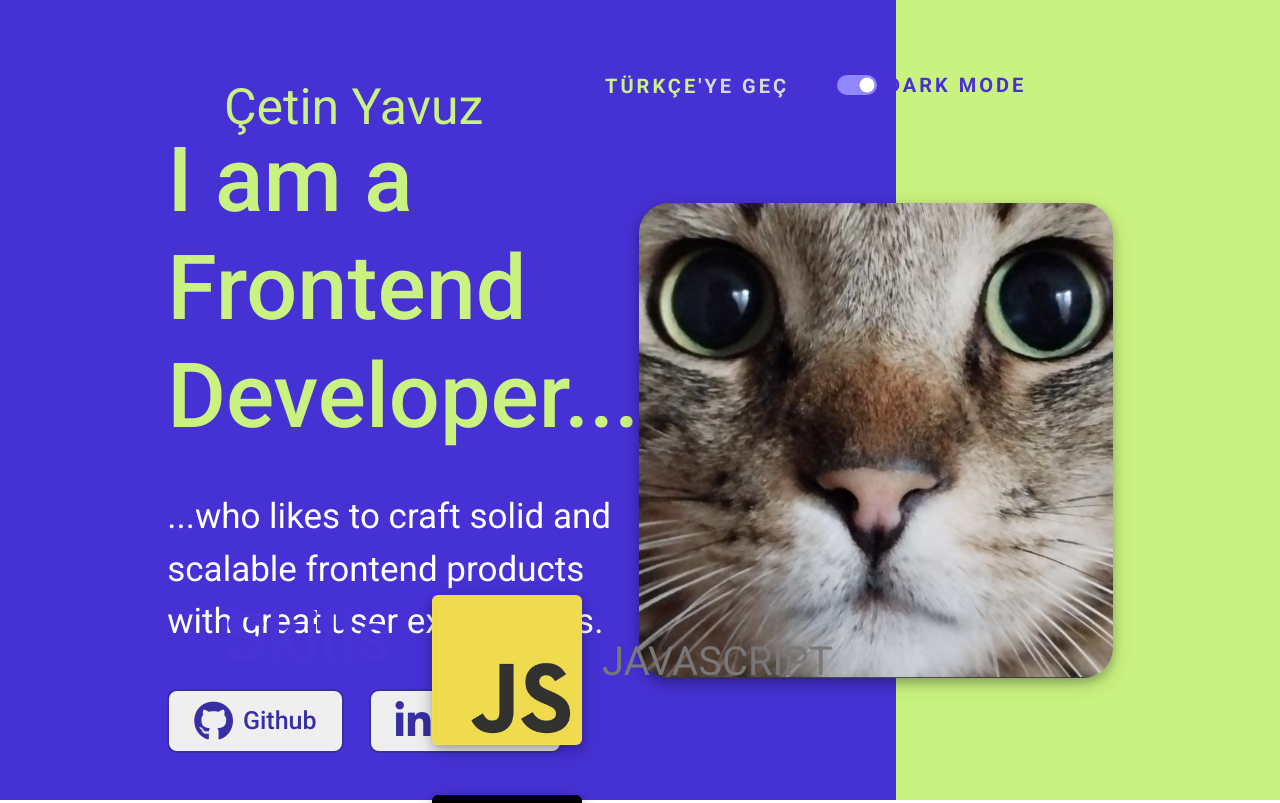
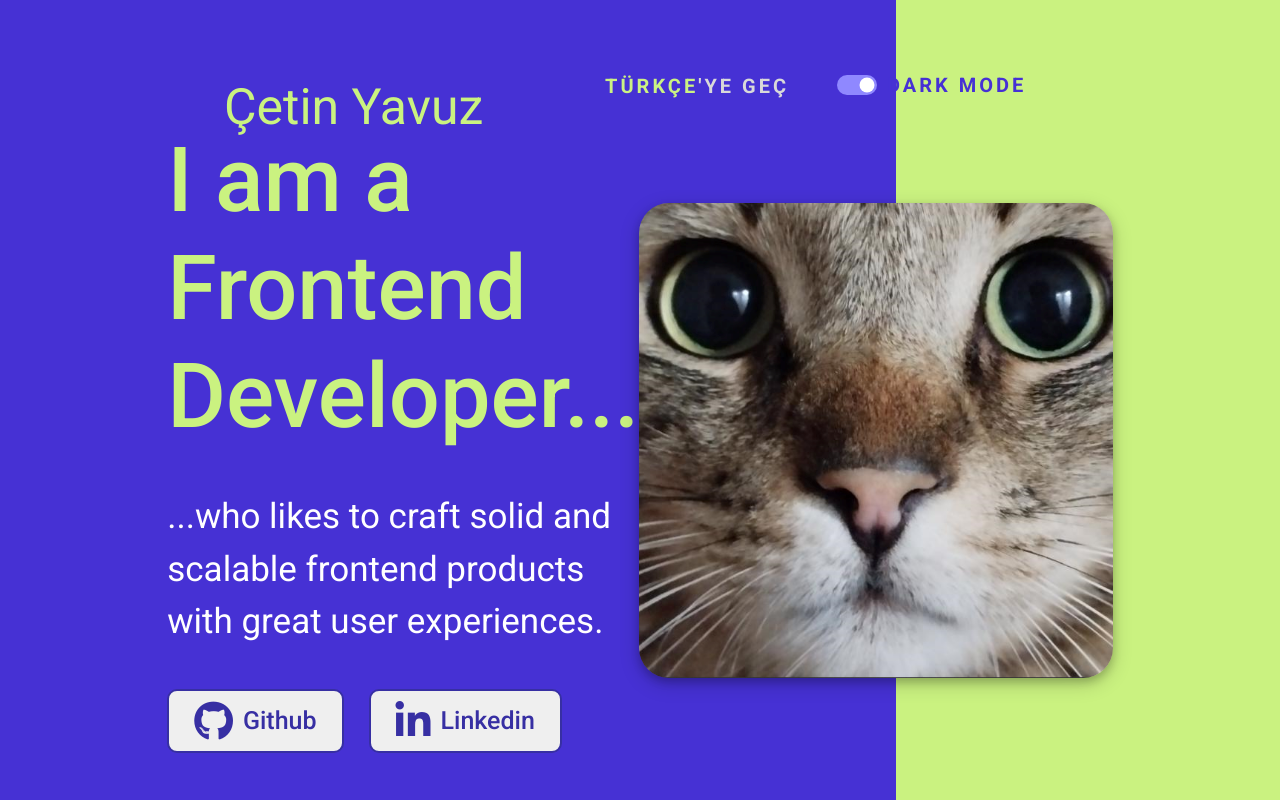
Before and after one commit to cetinyavuz1/kisisel-web-sayfasi, a React (Vite) app: page / in a window 1280 px wide. Shown: the top 803 px of the page. Built offline with nearby package versions, Linux system fonts and the light colour scheme; no server answers; a web font is replaced by a local one.

Commit message:
css'te birkaç düzenleme yapıldı

```diff
--- a/src/css/Footer.css
+++ b/src/css/Footer.css
@@ -58,7 +58,7 @@
     color: #8f87ff;
 }
 
-@media (max-width: 768px) {
+@media (max-width: 820px) {
     .footer-container {
         padding-bottom: 80px;
     }
--- a/src/css/Header.css
+++ b/src/css/Header.css
@@ -88,7 +88,7 @@
     width: 193px;
 }
 
-@media (max-width: 768px) {
+@media (max-width: 820px) {
     .header-background {
         height: auto;
         padding: 20px 0;
--- a/src/css/Intro.css
+++ b/src/css/Intro.css
@@ -87,7 +87,7 @@
     color: #e3e3e3;
 }
 
-@media (max-width: 768px) {
+@media (max-width: 820px) {
     .intro-background {
         flex-direction: column;
         height: auto;
--- a/src/css/Profile.css
+++ b/src/css/Profile.css
@@ -78,6 +78,7 @@
 
 .profile-img {
     width: 30%;
+    height: auto;
     border-radius: 10px;
     box-shadow: 0 4px 8px 0 rgba(0, 0, 0, 0.2), 0 6px 20px 0 rgba(0, 0, 0, 0.19);
 }
@@ -97,7 +98,7 @@
     line-height: 35px
 }
 
-@media (max-width: 768px) {
+@media (max-width: 820px) {
     .profile-background {
         height: auto;
         padding: 40px 0;
--- a/src/css/Projects.css
+++ b/src/css/Projects.css
@@ -122,7 +122,7 @@
     color: #caf280;
 }
 
-@media (max-width: 768px) {
+@media (max-width: 820px) {
     .projects-background {
         height: auto;
         padding: 40px 0;
--- a/src/css/Skills.css
+++ b/src/css/Skills.css
@@ -38,7 +38,7 @@
     display: flex;
     flex-direction: row;
     align-items: center;
-    width: 400px;
+    width: 40%;
     gap: 20px;
 }
 
@@ -59,7 +59,7 @@
     color: #ffffff;
 }
 
-@media (max-width: 768px) {
+@media (max-width: 820px) {
     .skills-background {
         height: auto;
         padding: 40px 0;
```
